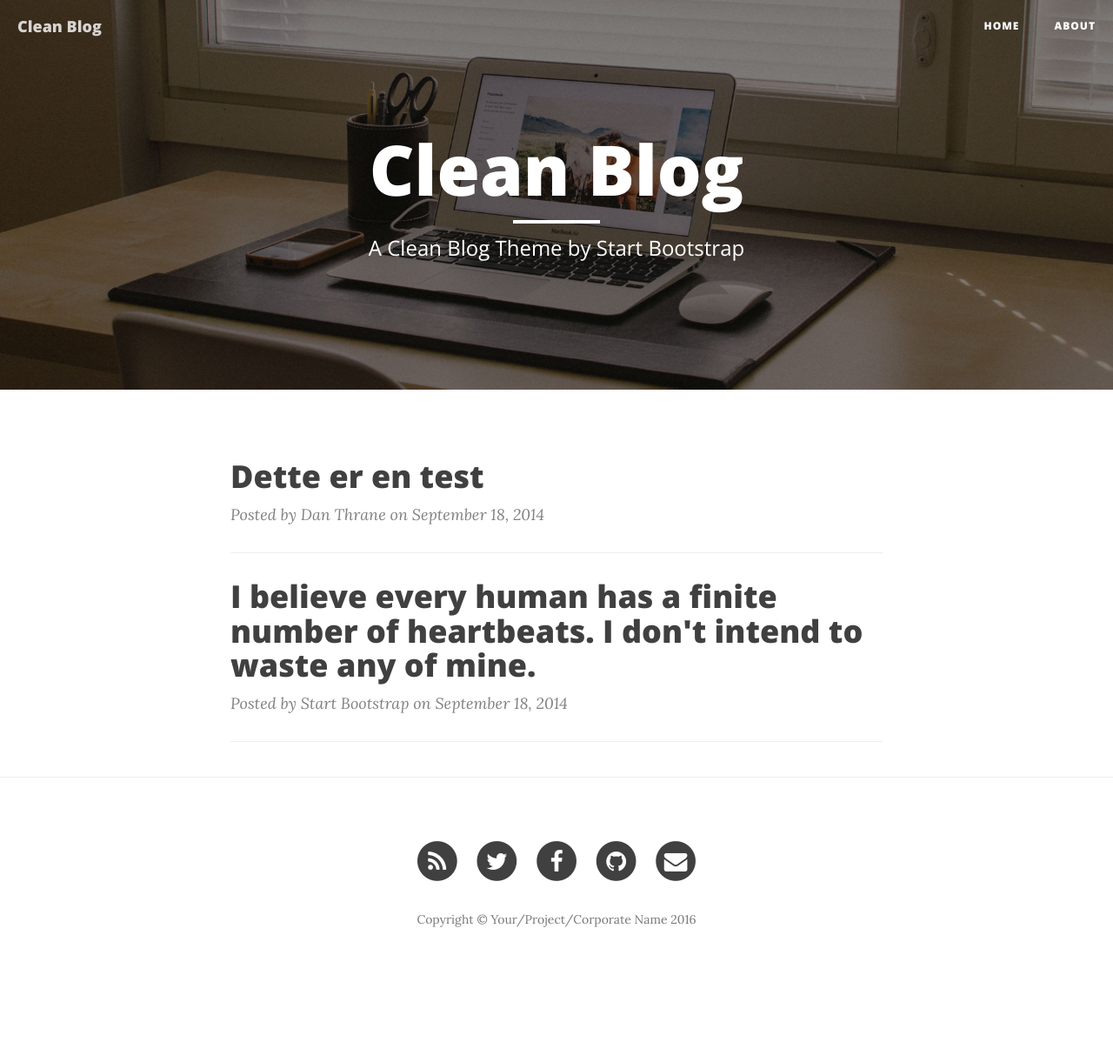
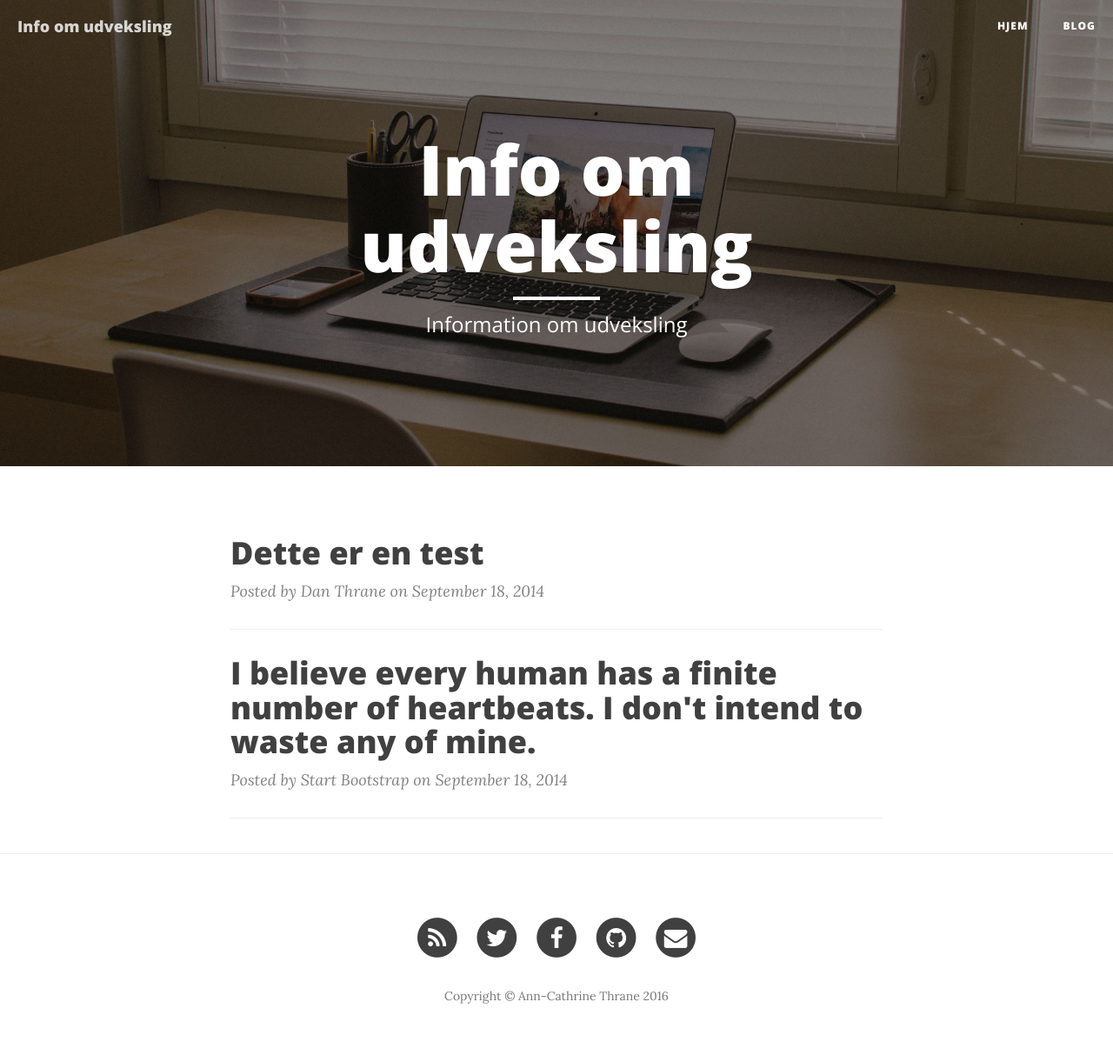
Before and after one commit to Ann-Cathrine/blog, a Jekyll site: the page built from index.html, in a window 1280 px wide. Shown: the whole page at 87% size. Built offline with Jekyll 4.4.1, drawn with Linux system fonts in a browser that asks for light colours; nearby versions of some CDN libraries; the list of posts is cut into pages by our own code; before the commit the page ends 1133 px from its top, so only the background shows below that.

Commit message:
Ændringer

```diff
--- a/_config.yml
+++ b/_config.yml
@@ -1,8 +1,8 @@
 # Site settings
-title: Clean Blog
+title: Info om udveksling
 header-img: img/home-bg.jpg
 email: your-email@yourdomain.com
-copyright_name: Your/Project/Corporate Name
+copyright_name: Ann-Cathrine Thrane
 description: "Write your site description here. It will be used as your sites meta description as well!"
 baseurl: "/blog"
 url: "http://ann-cathrine.github.io/"
--- a/_includes/nav.html
+++ b/_includes/nav.html
@@ -16,7 +16,10 @@
         <div class="collapse navbar-collapse" id="bs-example-navbar-collapse-1">
             <ul class="nav navbar-nav navbar-right">
                 <li>
-                    <a href="{{ site.baseurl }}/">Home</a>
+                    <a href="/">Hjem</a>
+                </li>
+                <li>
+                    <a href="{{ site.baseurl }}/">Blog</a>
                 </li>
                 {% for page in site.pages %}{% if page.title %}
 				{% if page.url != '/404.html' %}
--- a/index.html
+++ b/index.html
@@ -1,6 +1,6 @@
 ---
 layout: page
-description: "A Clean Blog Theme by Start Bootstrap"
+description: "Information om udveksling"
 ---
 
 {% for post in paginator.posts %}
```
Also changed, not shown: about.html (deleted, +0 -12 lines).
